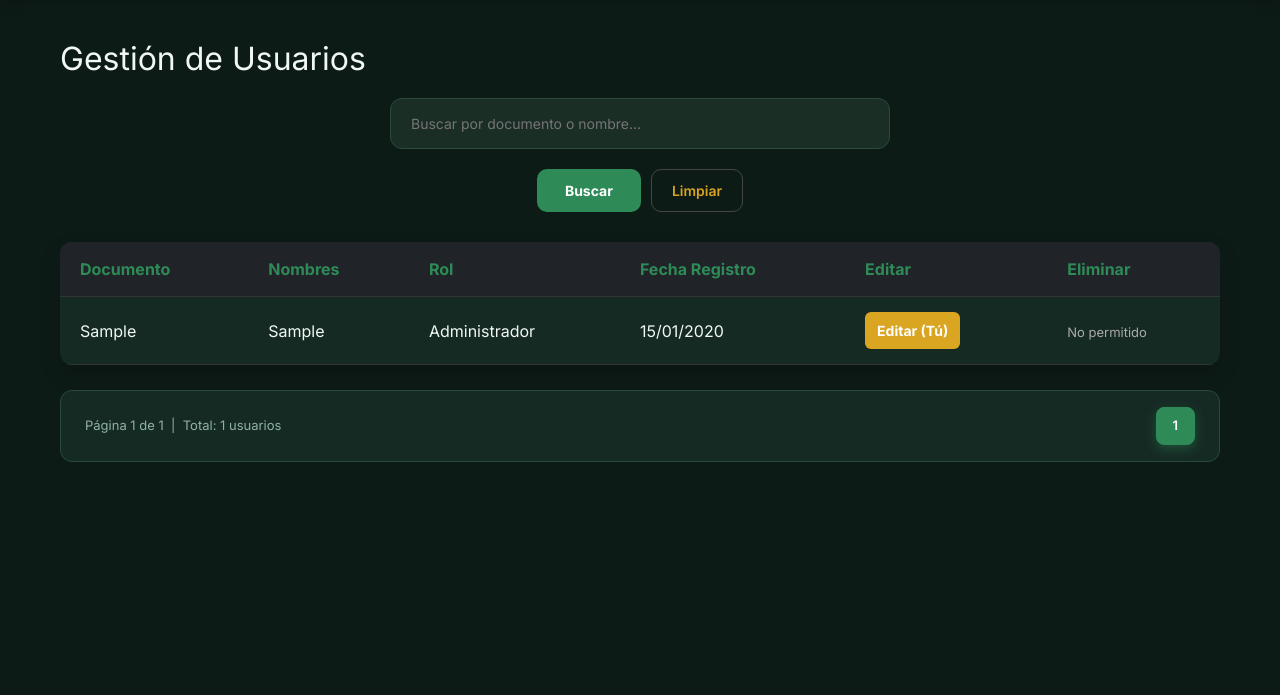
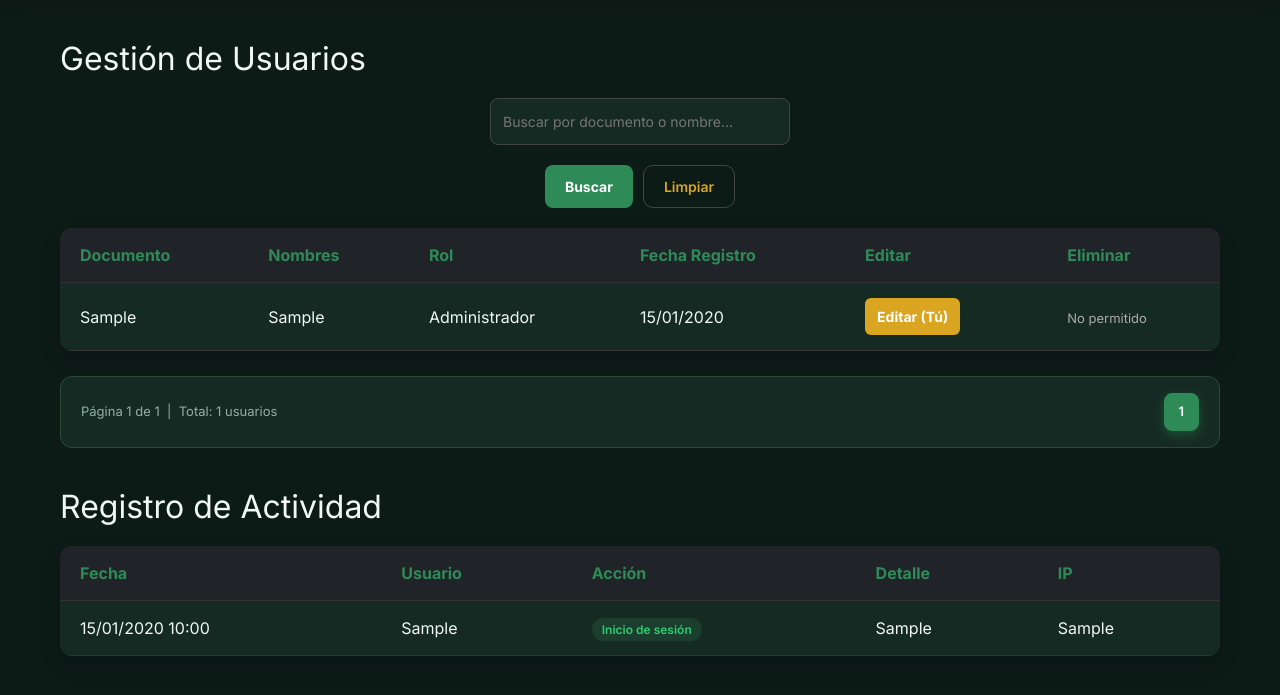
Before and after one commit to vaccaelpro/Django_liliana, a Django app: page /admin-dashboard/ in a window 1280 px wide. Shown: the part 65-760 px from the top of the page. Run offline with Django 5.2, Linux system fonts and the light colour scheme; a user stored in the database is signed in; tables that the repository leaves empty hold one stand-in row (values such as "Sample post"); some libraries are stand-ins or nearby versions.

Commit message:
sistema de logs de auditoría con registro por acción
- Agrega modelo LogAuditoria con campos usuario, accion, detalle, ip, fecha
- Agrega helper registrar_log() centralizado en views.py
- Registra LOGIN, LOGOUT, REGISTRO, EDICION, ELIMINACION automáticamente
- Captura IP del cliente en cada acción
- Muestra últimos 10 logs en admin dashboard con badges de color por tipo
- Elimina import duplicado de Usuario en views.py

```diff
--- a/inventario_django/dcrm/website/templates/admin_dashboard.html
+++ b/inventario_django/dcrm/website/templates/admin_dashboard.html
@@ -7,8 +7,8 @@
     <meta name="viewport" content="width=device-width, initial-scale=1.0">
     <title>SENA - Admin Dashboard</title>
     <link rel="stylesheet" href="{% static 'css/bootstrap.min.css' %}">
+    <link rel="stylesheet" href="{% static 'css/admin_dashboard.css' %}">
     <link rel="stylesheet" href="{% static 'css/styles.css' %}">
-    <link rel="stylesheet" href="{% static 'css/admin_dashboard.css' %}">
 </head>
 
 <body>
@@ -20,6 +20,7 @@
         {% endfor %}
     </div>
     {% endif %}
+
     <div class="dash-container">
         <h2>Gestión de Usuarios</h2>
         <form class="search-bar" method="GET" action="{% url 'admin_dashboard' %}">
@@ -29,6 +30,7 @@
                 <a href="{% url 'admin_dashboard' %}" class="search-clear">Limpiar</a>
             </div>
         </form>
+
         <table>
             <thead>
                 <tr>
@@ -72,6 +74,7 @@
                 {% endfor %}
             </tbody>
         </table>
+
         <!-- Paginación -->
         <div class="pagination">
             <span class="pagination-info">
@@ -84,7 +87,6 @@
                 <a href="?page={{ page_obj.previous_page_number }}{% if query %}&q={{ query }}{% endif %}"
                     class="page-btn">‹ Anterior</a>
                 {% endif %}
-
                 {% for num in page_obj.paginator.page_range %}
                 {% if page_obj.number == num %}
                 <span class="page-btn page-active">{{ num }}</span>
@@ -92,7 +94,6 @@
                     href="?page={{ num }}{% if query %}&q={{ query }}{% endif %}" class="page-btn">{{ num }}</a>
                     {% endif %}
                     {% endfor %}
-
                     {% if page_obj.has_next %}
                     <a href="?page={{ page_obj.next_page_number }}{% if query %}&q={{ query }}{% endif %}"
                         class="page-btn">Siguiente ›</a>
@@ -101,6 +102,39 @@
                     {% endif %}
             </div>
         </div>
+
+        <!-- Logs de auditoría -->
+        <h2 style="margin-top: 40px; margin-bottom: 20px;">Registro de Actividad</h2>
+        <table>
+            <thead>
+                <tr>
+                    <th>Fecha</th>
+                    <th>Usuario</th>
+                    <th>Acción</th>
+                    <th>Detalle</th>
+                    <th>IP</th>
+                </tr>
+            </thead>
+            <tbody>
+                {% for log in logs %}
+                <tr>
+                    <td>{{ log.fecha|date:"d/m/Y H:i" }}</td>
+                    <td>{{ log.usuario.first_name|default:"—" }}</td>
+                    <td>
+                        <span class="log-badge log-{{ log.accion|lower }}">
+                            {{ log.get_accion_display }}
+                        </span>
+                    </td>
+                    <td>{{ log.detalle }}</td>
+                    <td>{{ log.ip }}</td>
+                </tr>
+                {% empty %}
+                <tr>
+                    <td colspan="5" style="text-align:center; padding:20px;">Sin actividad registrada.</td>
+                </tr>
+                {% endfor %}
+            </tbody>
+        </table>
     </div>
 </body>
 
--- a/inventario_django/dcrm/website/templates/static/css/admin_dashboard.css
+++ b/inventario_django/dcrm/website/templates/static/css/admin_dashboard.css
@@ -1,4 +1,65 @@
 /* Search bar centrada */
+
+/* ============================ */
+/*         PAGINACIÓN           */
+/* ============================ */
+.pagination {
+    display: flex;
+    justify-content: space-between;
+    align-items: center;
+    margin-top: 25px;
+    padding: 16px 20px;
+    background: var(--panel-dark);
+    border-radius: 12px;
+    flex-wrap: wrap;
+    gap: 10px;
+}
+
+.pagination-info {
+    color: var(--text-muted);
+    font-size: 13px;
+    font-weight: 500;
+}
+
+.pagination-links {
+    display: flex;
+    gap: 6px;
+    flex-wrap: wrap;
+    align-items: center;
+}
+
+.page-btn {
+    padding: 8px 14px;
+    border-radius: 8px;
+    background: transparent;
+    color: var(--text-muted);
+    text-decoration: none;
+    font-size: 13px;
+    font-weight: 600;
+    border: 1px solid #333;
+    transition: all 0.2s ease;
+    cursor: pointer;
+}
+
+.page-btn:hover {
+    background: var(--primary);
+    color: white;
+    border-color: var(--primary);
+    transform: translateY(-1px);
+}
+
+.page-active {
+    background: var(--primary);
+    color: white !important;
+    border-color: var(--primary);
+    cursor: default;
+    box-shadow: 0 4px 12px rgba(46, 139, 87, 0.4);
+}
+
+.page-active:hover {
+    transform: none;
+}
+
 .search-bar {
     flex-direction: column;
     align-items: center;
@@ -109,3 +170,96 @@
 .page-active:hover {
     transform: none;
 }
+
+/* Logs de auditoría */
+.log-badge {
+    padding: 4px 10px;
+    border-radius: 20px;
+    font-size: 12px;
+    font-weight: 600;
+}
+
+.log-login {
+    background: rgba(46, 139, 87, 0.2);
+    color: #2ecc71;
+}
+
+.log-logout {
+    background: rgba(52, 73, 94, 0.3);
+    color: #aaa;
+}
+
+.log-registro {
+    background: rgba(52, 152, 219, 0.2);
+    color: #3498db;
+}
+
+.log-edicion {
+    background: rgba(218, 165, 32, 0.2);
+    color: #DAA520;
+}
+
+.log-eliminacion {
+    background: rgba(231, 76, 60, 0.2);
+    color: #e74c3c;
+}
+
+/* ============================ */
+/*         PAGINACIÓN           */
+/* ============================ */
+.pagination {
+    display: flex;
+    justify-content: space-between;
+    align-items: center;
+    margin-top: 25px;
+    padding: 16px 20px;
+    background: var(--panel-dark);
+    border-radius: 12px;
+    flex-wrap: wrap;
+    gap: 10px;
+}
+
+.pagination-info {
+    color: var(--text-muted);
+    font-size: 13px;
+    font-weight: 500;
+}
+
+.pagination-links {
+    display: flex;
+    gap: 6px;
+    flex-wrap: wrap;
+    align-items: center;
+}
+
+.page-btn {
+    padding: 8px 14px;
+    border-radius: 8px;
+    background: transparent;
+    color: var(--text-muted);
+    text-decoration: none;
+    font-size: 13px;
+    font-weight: 600;
+    border: 1px solid #333;
+    transition: all 0.2s ease;
+    cursor: pointer;
+}
+
+.page-btn:hover {
+    background: var(--primary);
+    color: white;
+    border-color: var(--primary);
+    transform: translateY(-1px);
+}
+
+.page-active {
+    background: var(--primary);
+    color: white !important;
+    border-color: var(--primary);
+    cursor: default;
+    box-shadow: 0 4px 12px rgba(46, 139, 87, 0.4);
+}
+
+.page-active:hover {
+    transform: none;
+}
--- a/inventario_django/dcrm/website/templates/static/css/styles.css
+++ b/inventario_django/dcrm/website/templates/static/css/styles.css
@@ -682,63 +682,3 @@
 .btn-logout:hover {
     background: rgba(231, 76, 60, 0.25);
 }
-
-/* ============================ */
-/*         PAGINACIÓN           */
-/* ============================ */
-.pagination {
-    display: flex;
-    justify-content: space-between;
-    align-items: center;
-    margin-top: 25px;
-    padding: 16px 20px;
-    background: var(--panel-dark);
-    border-radius: 12px;
-    flex-wrap: wrap;
-    gap: 10px;
-}
-
-.pagination-info {
-    color: var(--text-muted);
-    font-size: 13px;
-    font-weight: 500;
-}
-
-.pagination-links {
-    display: flex;
-    gap: 6px;
-    flex-wrap: wrap;
-    align-items: center;
-}
-
-.page-btn {
-    padding: 8px 14px;
-    border-radius: 8px;
-    background: transparent;
-    color: var(--text-muted);
-    text-decoration: none;
-    font-size: 13px;
-    font-weight: 600;
-    border: 1px solid #333;
-    transition: all 0.2s ease;
-    cursor: pointer;
-}
-
-.page-btn:hover {
-    background: var(--primary);
-    color: white;
-    border-color: var(--primary);
-    transform: translateY(-1px);
-}
-
-.page-active {
-    background: var(--primary);
-    color: white !important;
-    border-color: var(--primary);
-    cursor: default;
-    box-shadow: 0 4px 12px rgba(46, 139, 87, 0.4);
-}
-
-.page-active:hover {
-    transform: none;
-}
--- a/inventario_django/dcrm/website/views.py
+++ b/inventario_django/dcrm/website/views.py
@@ -5,7 +5,7 @@
 from django.views.decorators.http import require_POST
 from django.contrib import messages
 from django.core.paginator import Paginator
-from .models import Usuario
+from .models import Usuario, LogAuditoria
 
 # --- PATRONES DE VALIDACIÓN ---
 REGEX_DOCUMENTO = re.compile(r'^\d{5,12}$')
@@ -13,19 +13,28 @@
 REGEX_EMAIL     = re.compile(r'^[\w\.-]+@[\w\.-]+\.\w{2,}$')
 REGEX_PASSWORD  = re.compile(r'^(?=.*[A-Z])(?=.*\d).{8,}$')
 
-# --- HELPERS DE ROL ---
+# --- HELPERS ---
 def es_administrador(user):
     return user.is_authenticated and user.rol == 'ADMINISTRADOR'
 
 def es_aprendiz(user):
     return user.is_authenticated and user.rol == 'APRENDIZ'
 
+def registrar_log(usuario, accion, detalle, request):
+    ip = request.META.get('HTTP_X_FORWARDED_FOR', request.META.get('REMOTE_ADDR', ''))
+    if ',' in ip:
+        ip = ip.split(',')[0].strip()
+    LogAuditoria.objects.create(
+        usuario=usuario,
+        accion=accion,
+        detalle=detalle,
+        ip=ip
+    )
 
 # --- VISTAS DE ACCESO ---
 
 def home(request):
     return redirect('login')
-
 
 def login_user(request):
     if request.user.is_authenticated:
@@ -51,6 +60,7 @@
 
             if user is not None:
                 login(request, user)
+                registrar_log(user, 'LOGIN', f'Inicio de sesión: {user.documento}', request)
                 messages.success(request, f"¡Bienvenido, {user.first_name or user.documento}!")
                 if user.rol == 'ADMINISTRADOR':
                     return redirect('admin_dashboard')
@@ -65,7 +75,6 @@
 
 @require_POST
 def register_user(request):
-    """Solo acepta POST. Rechaza cualquier acceso GET directo a esta ruta."""
     nombres   = request.POST.get('nombres', '').strip()
     apellidos = request.POST.get('apellidos', '').strip()
     email     = request.POST.get('email', '').strip()
@@ -76,37 +85,29 @@
     if not REGEX_NOMBRES.match(nombres):
         messages.error(request, "Los nombres solo deben contener letras y espacios (2–50 caracteres).")
         return redirect('login')
-
     if not REGEX_NOMBRES.match(apellidos):
         messages.error(request, "Los apellidos solo deben contener letras y espacios (2–50 caracteres).")
         return redirect('login')
-
     if not REGEX_EMAIL.match(email):
         messages.error(request, "El correo electrónico no tiene un formato válido.")
         return redirect('login')
-
     if not REGEX_DOCUMENTO.match(documento):
         messages.error(request, "El documento debe contener entre 5 y 12 dígitos numéricos.")
         return redirect('login')
-
     if not REGEX_PASSWORD.match(password):
         messages.error(request, "La contraseña debe tener mínimo 8 caracteres, una mayúscula y un número.")
         return redirect('login')
-
-    # Validación estricta del rol (evita manipulación del formulario)
     if rol not in ('ADMINISTRADOR', 'APRENDIZ'):
         messages.error(request, "El rol seleccionado no es válido.")
         return redirect('login')
-
     if Usuario.objects.filter(documento=documento).exists():
         messages.error(request, "Ya existe un usuario con ese número de documento.")
         return redirect('login')
-
     if Usuario.objects.filter(email=email).exists():
         messages.error(request, "Ya existe una cuenta registrada con ese correo electrónico.")
         return redirect('login')
 
-    Usuario.objects.create_user(
+    nuevo_usuario = Usuario.objects.create_user(
         username=documento,
         password=password,
         first_name=nombres,
@@ -115,11 +116,14 @@
         documento=documento,
         rol=rol,
     )
+    registrar_log(nuevo_usuario, 'REGISTRO', f'Nuevo usuario registrado: {documento}', request)
     messages.success(request, "Cuenta creada exitosamente. Ahora puedes iniciar sesión.")
     return redirect('login')
 
 
 def logout_user(request):
+    if request.user.is_authenticated:
+        registrar_log(request.user, 'LOGOUT', f'Cierre de sesión: {request.user.documento}', request)
     logout(request)
     messages.success(request, "Has cerrado sesión correctamente.")
     return redirect('login')
@@ -130,23 +134,21 @@
 @login_required(login_url='login')
 @user_passes_test(es_administrador, login_url='login')
 def admin_dashboard(request):
-    if not request.user.is_authenticated or request.user.rol != 'ADMINISTRADOR':
-        messages.error(request, "Acceso denegado. Se requiere rol de Administrador.")
-        return redirect('login')
-
     users = Usuario.objects.all().order_by('date_joined')
     query = request.GET.get('q', '').strip()
     if query:
         users = users.filter(first_name__icontains=query) | users.filter(documento__icontains=query)
 
-    paginator = Paginator(users, 5)  # 5 usuarios por página
+    paginator = Paginator(users, 5)
     page_number = request.GET.get('page')
     page_obj = paginator.get_page(page_number)
+    logs = LogAuditoria.objects.all()[:10]
 
     return render(request, 'admin_dashboard.html', {
         'users': page_obj,
         'page_obj': page_obj,
         'query': query,
+        'logs': logs,
     })
 
 
@@ -167,6 +169,7 @@
         return redirect('admin_dashboard')
 
     user = get_object_or_404(Usuario, id=user_id)
+    registrar_log(request.user, 'ELIMINACION', f'Usuario eliminado: {user.documento} - {user.first_name}', request)
     user.delete()
     messages.success(request, "Usuario eliminado correctamente.")
     return redirect('admin_dashboard')
@@ -186,7 +189,6 @@
         new_password = request.POST.get('password', '')
 
         errores = {}
-
         if not REGEX_NOMBRES.match(nombres):
             errores['nombres'] = "Solo letras y espacios (2–50 caracteres)."
         if not REGEX_NOMBRES.match(apellidos):
@@ -218,12 +220,16 @@
         if new_password:
             user_to_edit.set_password(new_password)
 
+        registrar_log(request.user, 'EDICION', f'Editó usuario: {user_to_edit.documento} - {user_to_edit.first_name}', request)
         user_to_edit.save()
         messages.success(request, f"Datos de {user_to_edit.first_name} actualizados correctamente.")
         return redirect('admin_dashboard')
 
     return render(request, 'edit_user.html', {'user_to_edit': user_to_edit})
 
+
+# --- ERRORES ---
+
 def error_404(request, exception):
     return render(request, '404.html', status=404)
 
```
Also changed, not shown: inventario_django/dcrm/website/models.py (+23 -0 lines), inventario_django/dcrm/website/migrations/0002_logauditoria.py (added).
